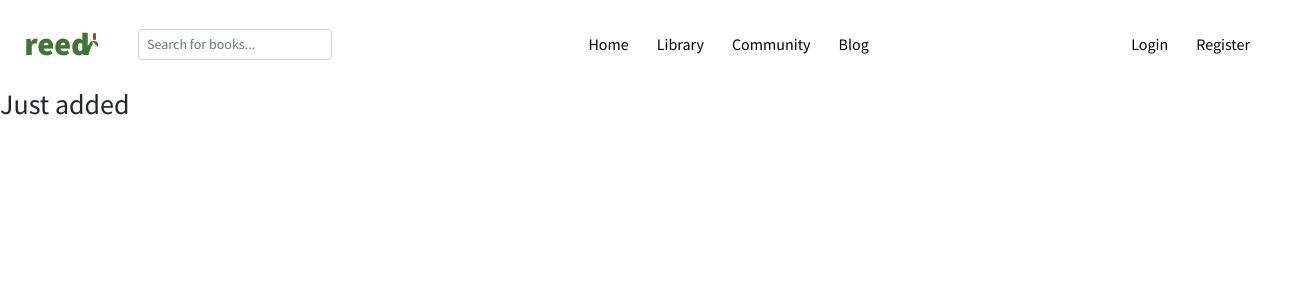
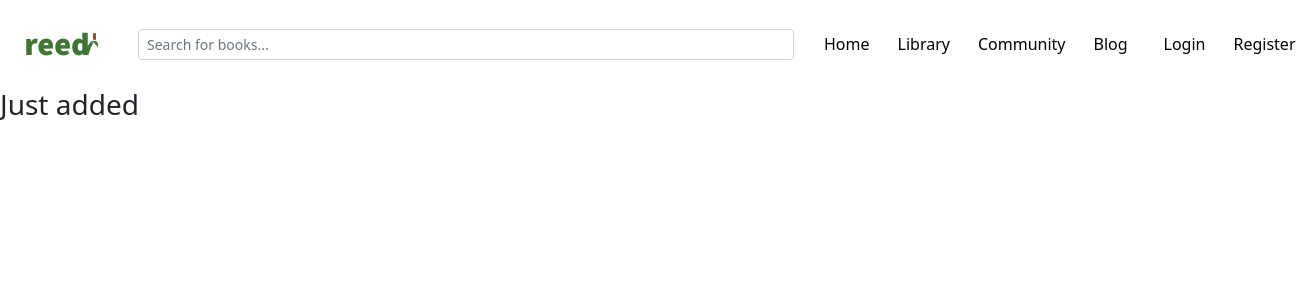
Before and after one commit to CptGrave/my-library, a React (Create React App) app: page / in a window 1280 px wide. Shown: the top 300 px of the page, 1302 px wide, since content can reach past the window. Built offline with nearby package versions, Linux system fonts and the light colour scheme.

Commit message:
Add dropdown to search bar

```diff
--- a/src/App.css
+++ b/src/App.css
@@ -1,4 +1,3 @@
-@import url('https://fonts.googleapis.com/css2?family=Source+Sans+Pro&display=swap');
 
 body::-webkit-scrollbar{
   display: none;
@@ -26,7 +25,3 @@ button {
 body {
   font-family: 'Source Sans Pro', sans-serif;;
 }
-
- .__search-form {
-  width:82vh;
-}
--- a/src/App.js
+++ b/src/App.js
@@ -2,6 +2,7 @@ import { useState } from 'react';
 import Navbar from './components/navbar/Navbar'
 import Library from './pages/Library'
 import Home from './pages/Home';
+import './App.css'
 
 const HOME_PAGE = "Home"
 const LIBRARY_PAGE = "Library"
--- a/src/components/booksaccordion/BooksAccordion.js
+++ b/src/components/booksaccordion/BooksAccordion.js
@@ -7,22 +7,21 @@ export default function BooksAccordion({ books, addBook, libraryBooks }) {
   return (
     <Accordion
       defaultActiveKey={books.length ? books[0].id : null}
-      className="mb-3"
     >
       {books.map(book => {
         return (
-          <Accordion.Item eventKey={book.id}>
+          <Accordion.Item key={book.id} eventKey={book.id}>
             <Accordion.Header>{book.title}</Accordion.Header>
             <Accordion.Body>
               {book.image && <Image src={book.image} thumbnail className='float-start me-2 mb-2' />}
-              <p className="clearfix">
+              <div className="clearfix">
                 <ShowMoreText
                   more="More description"
                   less="Less description"
                 >
                   {book.snippet}
                 </ShowMoreText>
-              </p>
+              </div>
               {
                 (libraryBooks.find(libraryBook => libraryBook.id === book.id)) ?
                   <Button disabled variant="secondary">Already in library</Button> :
--- a/src/components/navbar/Navbar.js
+++ b/src/components/navbar/Navbar.js
@@ -1,37 +1,22 @@
 import './navbar.css'
 import logo from '../../assets/logo.png'
-import ModalSearch from '../searchbar/ModalSearch'
-import {useState} from 'react'
-import Form from 'react-bootstrap/Form';
+import Search from '../searchbar/Search'
 
 function Navbar({homePage, libraryPage}) {
-  const [show, setShow] = useState(false);
-  const handleClose = () => setShow(false);
-  const handleShow = () => setShow(true);
-
   return (
-
     <header>
       <section className="__navbar-elements">
-      <img className="__navbar-logo" src={logo} alt="logo">
-      </img>
-      <Form className="__navbar-form">
-        <Form.Control
-          size="sm"
-          type="text"
-          placeholder="Search for books..."
-          onKeyDown={handleShow}
-          onClick={handleShow}
-        />
-      </Form>
-      {show && <ModalSearch showModal={handleShow} closeModal={handleClose}/>}
+        <img className="__navbar-logo" src={logo} alt="logo" />
+        <Search />
       </section>
+
       <section className="__navbar-elements">
         <button onClick={homePage}>Home</button>
         <button onClick={libraryPage}>Library</button>
         <button>Community</button>
         <button>Blog</button>
       </section>
+
       <section className="__navbar-elements">
         <button>Login</button>
         <button>Register</button>
--- a/src/components/searchbar/ModalSearch.js
+++ /dev/null
@@ -1,13 +0,0 @@
-import Modal from 'react-bootstrap/Modal';
-import Search from './Search'
-
-export default function ModalSearch({showModal,closeModal}) {
-
-  return (
-    <>
-      <Modal /* set custom css dialogClassName="modal" */ size="lg" animation={false} show={showModal} onHide={closeModal}>
-        <Modal.Body><Search /></Modal.Body>
-      </Modal>
-    </>
-  );
-}
--- a/src/components/searchbar/Search.js
+++ b/src/components/searchbar/Search.js
@@ -14,6 +14,9 @@ const filterBooks = (books) => {
 export default function Search() {
   const [books, setBooks] = useState([]);
   const library = useLibrary();
+  const [isOpen, setIsOpen] = useState(false);
+  const handleClose = () => setIsOpen(false);
+  const handleOpen = () => setIsOpen(true);
 
   const inputHandler = async (e) => {
     const query = e.target.value;
@@ -41,19 +44,29 @@ export default function Search() {
   );
 
   return (
-    <div className="__search-container">
-      <Form className="__search-form">
+    <div className="__search-form">
+      {isOpen &&
+        <div
+          className="__search-overlay"
+          onClick={handleClose}
+        ></div>
+      }
+
+      <Form className="__navbar-form ">
         <Form.Control
           size="sm"
           type="text"
           placeholder="Search for books..."
-          autoFocus
           onInput={debouncedInputHandler}
+          onFocus={handleOpen}
         />
       </Form>
-      <BooksAccordion books={books} libraryBooks={library.books} addBook={library.addBook} />
+
+      {isOpen &&
+        <div className="__search-result">
+          <BooksAccordion books={books} libraryBooks={library.books} addBook={library.addBook} />
+        </div>
+      }
     </div>
-
-
   )
 }
--- a/src/components/searchbar/search.css
+++ b/src/components/searchbar/search.css
@@ -3,3 +3,29 @@
   flex-direction: column;
   gap: 0.3rem;
 }
+
+.__navbar-form {
+  z-index: 100;
+  position: relative;
+}
+
+.__search-form {
+  width:82vh;
+  position: relative;
+}
+
+.__search-result {
+  position: absolute;
+  z-index: 100;
+  width: calc(100vw - 200px);
+}
+
+.__search-overlay {
+  position: fixed;
+  top: 0;
+  left: 0;
+  width: 100%;
+  height: 100%;
+  background: rgba(0, 0, 0, 0.5);
+  z-index: 99;
+}
--- a/src/index.css
+++ b/src/index.css
@@ -0,0 +1 @@
+@import url('https://fonts.googleapis.com/css2?family=Source+Sans+Pro&display=swap');
--- a/src/index.js
+++ b/src/index.js
@@ -3,7 +3,7 @@ import ReactDOM from 'react-dom/client';
 import App from './App';
 import reportWebVitals from './reportWebVitals';
 import 'bootstrap/dist/css/bootstrap.min.css';
-import './App.css'
+import "./index.css";
 
 const root = ReactDOM.createRoot(document.getElementById('root'));
 root.render(
--- a/src/pages/Home.js
+++ b/src/pages/Home.js
@@ -7,7 +7,6 @@ function Home() {
     <div className="__home-container">
       <JustAdded />
     </div>
-
   )
 }
 
```
Lines whose indentation alone changed are shown as unchanged.
